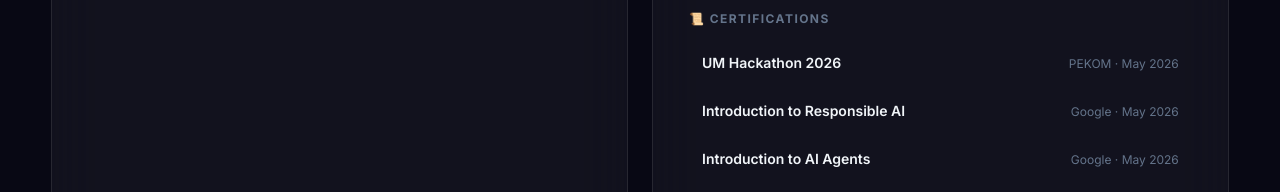
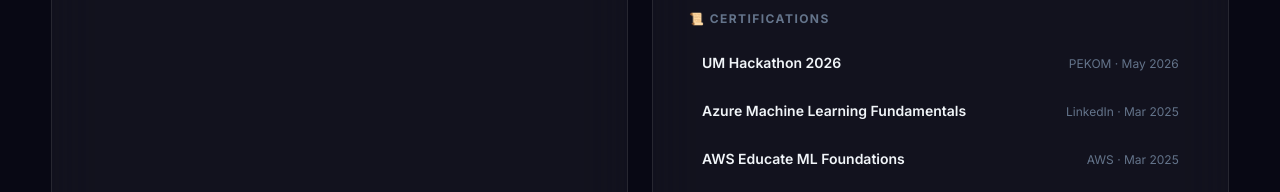
Before and after one commit to NareenBruce/websitenareen, a website: page index.html in a window 1280 px wide. Shown: the part 1948-2140 px from the top of the page. Drawn offline with Linux system fonts and the light colour scheme.

Commit message:
cert update

```diff
--- a/index.html
+++ b/index.html
@@ -157,14 +157,14 @@
                 </li>
                 <li>
                   <a href="https://www.linkedin.com/in/nareenthiran-bhuvaneswaran-75b523248/details/certifications/" target="_blank" class="certs__item">
-                    <span class="certs__item-name">Introduction to Responsible AI</span>
-                    <span class="certs__item-issuer">Google · May 2026</span>
+                    <span class="certs__item-name">Azure Machine Learning Fundamentals</span>
+                    <span class="certs__item-issuer">LinkedIn · Mar 2025</span>
                   </a>
                 </li>
                 <li>
                   <a href="https://www.linkedin.com/in/nareenthiran-bhuvaneswaran-75b523248/details/certifications/" target="_blank" class="certs__item">
-                    <span class="certs__item-name">Introduction to AI Agents</span>
-                    <span class="certs__item-issuer">Google · May 2026</span>
+                    <span class="certs__item-name">AWS Educate ML Foundations</span>
+                    <span class="certs__item-issuer">AWS · Mar 2025</span>
                   </a>
                 </li>
                 <li>
```
